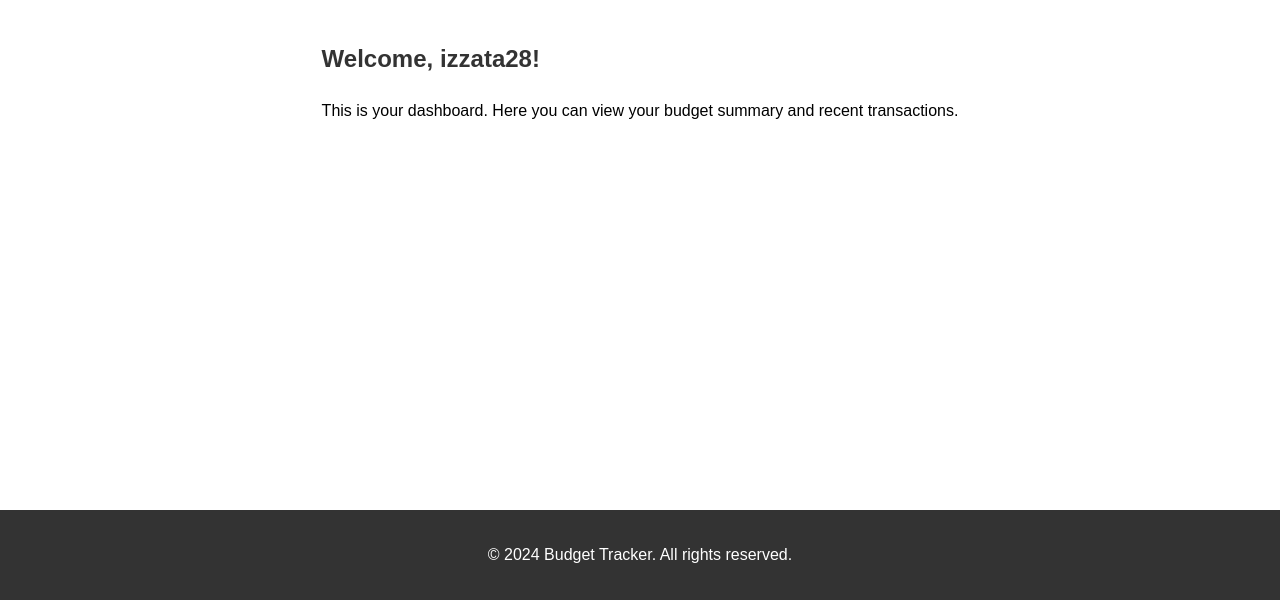
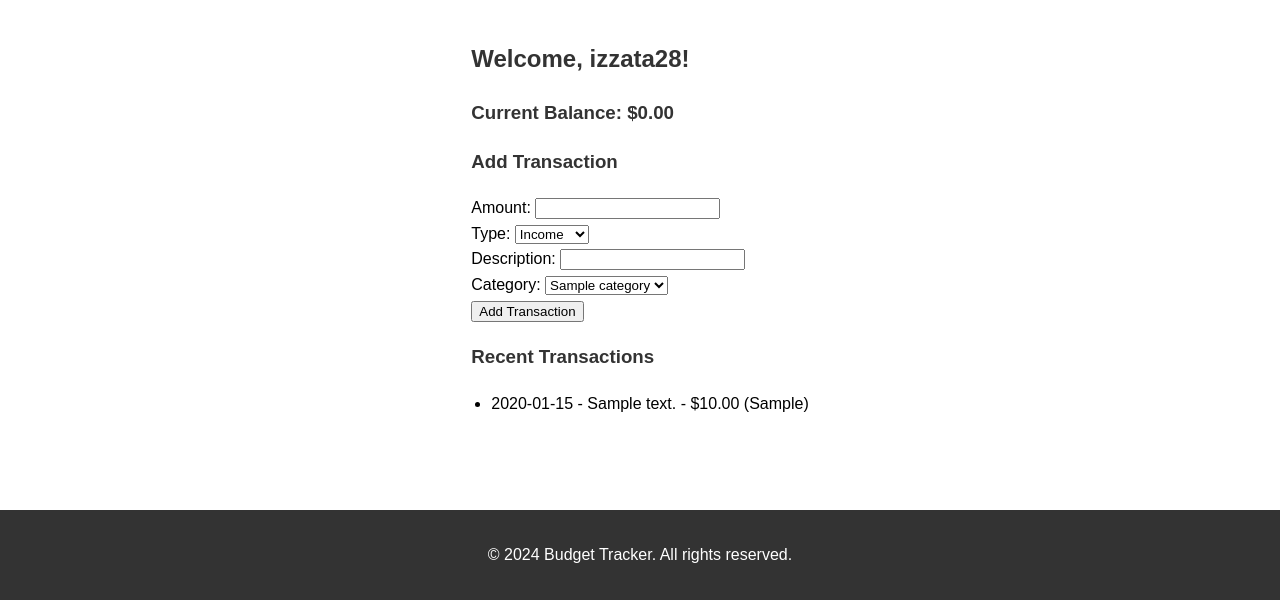
Before and after one commit to exquisiteTobacco/budget-trackerCS50, a Flask app: page /dashboard in a window 1280 px wide. Shown: the part 200-800 px from the top of the page. Run offline with Flask 3, Linux system fonts and the light colour scheme; a user stored in the database is signed in; tables that the repository leaves empty hold one stand-in row (values such as "Sample post").

Commit message:
update user to have balance and addet function update_balance to do it.

```diff
--- a/app.py
+++ b/app.py
@@ -1,6 +1,7 @@
 import os
-from flask import Flask, render_template, redirect, url_for, request, flash
+from flask import Flask, render_template, redirect, url_for, request, flash, jsonify
 from flask_sqlalchemy import SQLAlchemy
+from sqlalchemy import func
 from flask_login import LoginManager, UserMixin, login_user, login_required, logout_user, current_user
 from werkzeug.security import generate_password_hash, check_password_hash
 from datetime import datetime
@@ -23,11 +24,12 @@ db = SQLAlchemy(app)
 login_manager = LoginManager(app)
 login_manager.login_view = 'login'
 
-class User(UserMixin, db.Model):  #inherits from flask_login and sqlAlchemy
+class User(UserMixin, db.Model):
     id = db.Column(db.Integer, primary_key=True)
     username = db.Column(db.String(80), unique=True, nullable=False)
     email = db.Column(db.String(120), unique=True, nullable=False)
     password_hash = db.Column(db.String(128))
+    balance = db.Column(db.Float, default=0.0)
     categories = db.relationship('Category', backref='user', lazy=True)
     transactions = db.relationship('Transaction', backref='user', lazy=True)
 
@@ -36,6 +38,12 @@ class User(UserMixin, db.Model):  #inherits from flask_login and sqlAlchemy
 
     def check_password(self, password):
         return check_password_hash(self.password_hash, password)
+
+    def update_balance(self, amount, transaction_type):
+        if transaction_type == 'income':
+            self.balance += amount
+        elif transaction_type == 'expense':
+            self.balance -= amount
 
     def __repr__(self):
         return f'<User {self.username}>'
@@ -87,11 +95,48 @@ def login():
 def logout():
     logout_user()
     return redirect(url_for('login'))
+from flask import render_template, request, jsonify
+from flask_login import login_required, current_user
+from sqlalchemy import func
 
-@app.route('/dashboard')
+@app.route('/dashboard', methods=['GET', 'POST'])
 @login_required
 def dashboard():
-    return render_template('dashboard.html')
+    if request.method == 'POST':
+        amount = float(request.form['amount'])
+        transaction_type = request.form['type']
+        description = request.form['description']
+        category_id = int(request.form['category'])
+
+        new_transaction = Transaction(
+            amount=abs(amount),
+            description=description,
+            type=transaction_type,
+            date=datetime.utcnow(),
+            user_id=current_user.id,
+            category_id=category_id
+        )
+        db.session.add(new_transaction)
+
+        # Update user's balance
+        current_user.update_balance(abs(amount), transaction_type)
+
+        db.session.commit()
+
+        return jsonify({
+            'success': True,
+            'message': f'{transaction_type.capitalize()} added successfully',
+            'new_balance': current_user.balance
+        })
+
+    # Get recent transactions
+    recent_transactions = Transaction.query.filter_by(user_id=current_user.id).order_by(Transaction.date.desc()).limit(5).all()
+
+    # Get categories for the form
+    categories = Category.query.filter_by(user_id=current_user.id).all()
+
+    return render_template('dashboard.html', balance=current_user.balance, recent_transactions=recent_transactions, categories=categories)
+
 
 @app.route('/register', methods=['GET', 'POST'])
 def register():
--- a/templates/dashboard.html
+++ b/templates/dashboard.html
@@ -4,6 +4,95 @@
 
 {% block content %}
     <h2>Welcome, {{ current_user.username }}!</h2>
-    <p>This is your dashboard. Here you can view your budget summary and recent transactions.</p>
-    <!-- Add more dashboard content here -->
+
+    <div id="balance-section">
+        <h3>Current Balance: $<span id="balance">{{ "%.2f"|format(balance) }}</span></h3>
+    </div>
+
+    <div id="transaction-form">
+        <h3>Add Transaction</h3>
+        <form id="add-transaction-form">
+            <div>
+                <label for="amount">Amount:</label>
+                <input type="number" step="0.01" id="amount" name="amount" required>
+            </div>
+            <div>
+                <label for="type">Type:</label>
+                <select id="type" name="type" required>
+                    <option value="income">Income</option>
+                    <option value="expense">Expense</option>
+                </select>
+            </div>
+            <div>
+                <label for="description">Description:</label>
+                <input type="text" id="description" name="description" required>
+            </div>
+            <div>
+                <label for="category">Category:</label>
+                <select id="category" name="category" required>
+                    {% for category in categories %}
+                        <option value="{{ category.id }}">{{ category.name }}</option>
+                    {% endfor %}
+                </select>
+            </div>
+            <button type="submit">Add Transaction</button>
+        </form>
+    </div>
+
+    <div id="recent-transactions">
+        <h3>Recent Transactions</h3>
+        <ul id="transactions-list">
+            {% for transaction in recent_transactions %}
+                <li>
+                    {{ transaction.date.strftime('%Y-%m-%d') }} -
+                    {{ transaction.description }} -
+                    ${{ "%.2f"|format(transaction.amount) }}
+                    ({{ transaction.type }})
+                </li>
+            {% endfor %}
+        </ul>
+    </div>
+
+    <script>
+        document.getElementById('add-transaction-form').addEventListener('submit', function(e) {
+            e.preventDefault();
+
+            var formData = new FormData(this);
+
+            fetch('/dashboard', {
+                method: 'POST',
+                body: formData
+            })
+            .then(response => response.json())
+            .then(data => {
+                if (data.success) {
+                    alert(data.message);
+                    // Update balance
+                    var currentBalance = parseFloat(document.getElementById('balance').textContent);
+                    var amount = parseFloat(formData.get('amount'));
+                    if (formData.get('type') === 'expense') {
+                        amount = -amount;
+                    }
+                    var newBalance = currentBalance + amount;
+                    document.getElementById('balance').textContent = newBalance.toFixed(2);
+
+                    // Add new transaction to the list
+                    var transactionsList = document.getElementById('transactions-list');
+                    var newTransaction = document.createElement('li');
+                    var date = new Date().toISOString().split('T')[0];
+                    newTransaction.textContent = `${date} - ${formData.get('description')} - $${Math.abs(amount).toFixed(2)} (${formData.get('type')})`;
+                    transactionsList.insertBefore(newTransaction, transactionsList.firstChild);
+
+                    // Clear form
+                    e.target.reset();
+                } else {
+                    alert('Error adding transaction');
+                }
+            })
+            .catch(error => {
+                console.error('Error:', error);
+                alert('An error occurred');
+            });
+        });
+    </script>
 {% endblock %}
```
Also changed, not shown: README.md.
